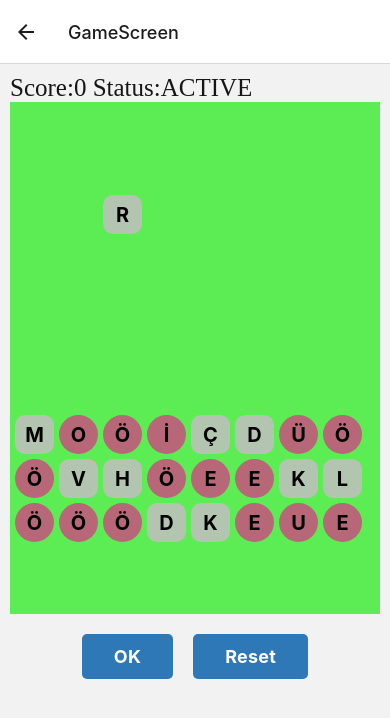
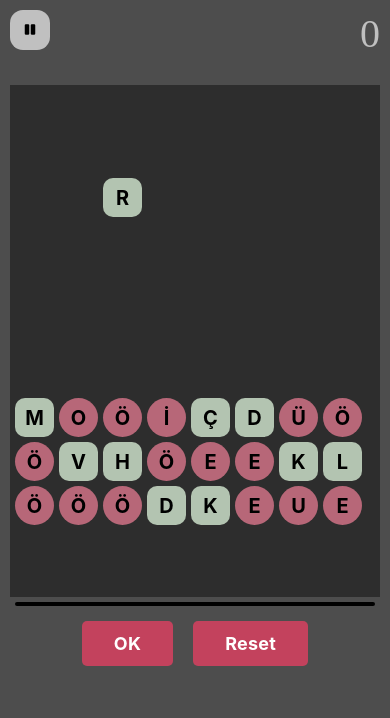
Before and after one commit to trkgrn/falling-letters-mobileapp, a React Native app: screen /GameScreen in a window 390 px wide. Shown: the top 718 px of the page. Built offline with nearby package versions, Linux system fonts and the light colour scheme.

Commit message:
GameScreen component and routes updated

```diff
--- a/src/App.tsx
+++ b/src/App.tsx
@@ -13,7 +13,7 @@ const App = () => {
     <NavigationContainer>
       <Stack.Navigator initialRouteName="GameLobby">
         {routes.map((route, index) => (
-          <Stack.Screen key={index} name={route.name}>
+          <Stack.Screen key={index} name={route.name} options={route.options}>
             {(props) => <route.component nameProp={route.name} {...props} />}
           </Stack.Screen>
         ))}
--- a/src/components/Button/Button.style.tsx
+++ b/src/components/Button/Button.style.tsx
@@ -7,9 +7,8 @@ export default StyleSheet.create({
     paddingVertical: 12,
     paddingHorizontal: 32,
     borderRadius: 5,
-    elevation: 3,
-    backgroundColor: '#2e78b7',
     margin: 10,
+    backgroundColor: 'rgb(195,66,93)',
   },
   buttonText: {
     fontSize: 18,
--- a/src/components/GameScreen/GameScreen.style.tsx
+++ b/src/components/GameScreen/GameScreen.style.tsx
@@ -6,31 +6,52 @@ const deviceSize = Dimensions.get("window");
 export default StyleSheet.create({
   container: {
     padding: 10,
-    flex: 1
+    flex: 1,
+    backgroundColor: Colors.lightGrey
+  },
+  navContainer: {
+    height: 50,
+    flexDirection: "row",
+    justifyContent: "space-between",
+  },
+  scoreContainer: {
   },
   score: {
-    color: Colors.defaultDark,
-    fontSize: 25,
+    color: Colors.grey,
+    fontSize: 40,
     fontFamily: Fonts.defaultFont
   },
   letterListContainer: {
-    backgroundColor: Colors.defaultGreen,
+    backgroundColor: Colors.darkGrey,
     height: deviceSize.height / 1.65,
-    flexDirection: "row"
+    flexDirection: "row",
+    marginTop: 25
   },
   resultContainer: {
-    backgroundColor: Colors.defaultText,
+    backgroundColor: Colors.grey,
     alignItems: "center",
-    margin: 5
+    margin: 5,
+    borderRadius: 10,
+    borderWidth: 2,
+
   },
   resultText: {
-    color: Colors.defaultDark,
+    color: 'black',
     fontSize: 25,
+    fontWeight: "bold",
     fontFamily: Fonts.defaultFont
   },
   buttonContainer: {
     flexDirection: "row",
     justifyContent: "center",
     alignItems: "center"
+  },
+  pauseAndPlayButton: {
+    backgroundColor: Colors.grey,
+    width: 40,
+    height: 40,
+    borderRadius: 13,
+    justifyContent: "center",
+    alignItems: "center",
   }
 });
--- a/src/components/GameScreen/GameScreen.tsx
+++ b/src/components/GameScreen/GameScreen.tsx
@@ -1,12 +1,16 @@
 import React, { useState } from "react";
 import styles from "./GameScreen.style";
-import { Text, View } from "react-native";
+import { Alert, Pressable, Text, ToastAndroid, View } from "react-native";
 import Button from "../Button/Button";
 import letters from "../../config/letters";
 import axios from "axios";
 import LetterCardList from "../LetterCardList/LetterCardList";
+import Icon from 'react-native-vector-icons/FontAwesome5';
+import PauseScreenModal from "../PauseScreenModal/PauseScreenModal";
+import { IStackScreenProps } from "../../props/StackScreenProp";
 
-const GameScreen = () => {
+const GameScreen: React.FunctionComponent<IStackScreenProps> = (props) => {
+  const [navigation, route, nameProp] = [props.navigation, props.route, props.nameProp];
   const vowels = letters.vowels;
   const consonants = letters.consonants;
 
@@ -38,6 +42,9 @@ const GameScreen = () => {
   const [selectedLetter, setSelectedLetter] = useState<any[]>([]);
   const [score, setScore] = useState<number>(0);
   const [status, setStatus] = useState<string>("ACTIVE");
+  const [isPaused, setIsPaused] = useState<boolean>(false);
+  const [iconName, setIconName] = useState<string>("pause");
+  const [lastWords, setLastWords] = useState<string[]>([]);
 
   // Card Press Function
   function onCardPress(letter: any) {
@@ -98,10 +105,12 @@ const GameScreen = () => {
 
     if (word.length < 3) {
       console.log("Word is too short");
+      showToast("Word is too short");
     }else {
       axios.get("https://sozluk.gov.tr/gts?ara=" + word)
         .then((response) => {
           if (response.data.error) {
+            showToast('Word not found');
             console.log(response.data.error);
             return;
           }
@@ -112,6 +121,9 @@ const GameScreen = () => {
           let addedScore = calculateScore(letters);
           setScore(score + addedScore);
           deleteCards(letterCardList);
+          lastWords.push(word);
+          showToast(word + " " + addedScore + " points");
+
           // const data = JSON.parse(dataStr);
           // const anlamlarListe:any = data.anlamlarListe;
           // anlamlarListe.forEach((anlam: any) => {
@@ -134,9 +146,68 @@ const GameScreen = () => {
     setLetterCards([...letterCards]);
   }
 
+  function onPauseOrPlayPress() {
+    if (isPaused) {
+      setIsPaused(false);
+      setIconName("pause");
+      setStatus("ACTIVE")
+    } else {
+      setIsPaused(true);
+      setIconName("play");
+      setStatus("PAUSE")
+    }
+  }
+  function exitGame() {
+    Alert.alert(
+      "Exit Game",
+      "Are you sure you want to exit the game?",
+      [
+        {
+          text: "Cancel",
+          onPress: () => console.log("Cancel Pressed"),
+          style: "cancel"
+        },
+        { text: "OK", onPress: () => navigation.navigate("GameLobby") }
+      ],
+      { cancelable: false }
+    );
+  }
+  function showToast(message: string) {
+    ToastAndroid.show(message, ToastAndroid.SHORT);
+  }
+
+  function gameFinished() {
+    Alert.alert(
+      "Game Finished",
+      "Your score is " + score,
+      [
+        { text: "Back To Lobby", onPress: () => navigation.navigate("GameLobby")},
+      ],
+      { cancelable: false }
+    );
+  }
+
+  if (status === "INACTIVE") {
+    gameFinished();
+  }
+
   return (
     <View style={styles.container}>
-      <Text style={styles.score}>Score:{score} Status:{status}</Text>
+      <PauseScreenModal isPaused={isPaused} resumeGame={onPauseOrPlayPress}
+                        lastWords={lastWords} exitGame={exitGame}></PauseScreenModal>
+      <View style={styles.navContainer}>
+
+            <Pressable onPress={onPauseOrPlayPress}>
+              <View style={styles.pauseAndPlayButton}>
+              <Icon name={iconName} color={'black'}></Icon>
+              </View>
+            </Pressable>
+
+        <View style={styles.scoreContainer}>
+          <Text style={styles.score}>{score}</Text>
+        </View>
+      </View>
+
       <View style={styles.letterListContainer}>
         <LetterCardList letterCards={letterCards} setLetterCards={setLetterCards} letterList={letterList}
                         setLetterList={setLetterList} score = {score}
--- a/src/config/routes.ts
+++ b/src/config/routes.ts
@@ -6,10 +6,12 @@ const routes: IRouteProps[] = [
   {
     name: "GameLobby",
     component: GameLobby,
+    options: { headerShown: false},
   },
   {
     name: "GameScreen",
-    component: GameScreen
+    component: GameScreen,
+    options: {  headerShown: false},
   }
 ];
 
--- a/src/props/RouteProp.ts
+++ b/src/props/RouteProp.ts
@@ -4,4 +4,5 @@ import React from "react";
 export interface IRouteProps {
   component: React.FunctionComponent<IStackScreenProps>;
   name: string;
+  options?: any;
 }
```
